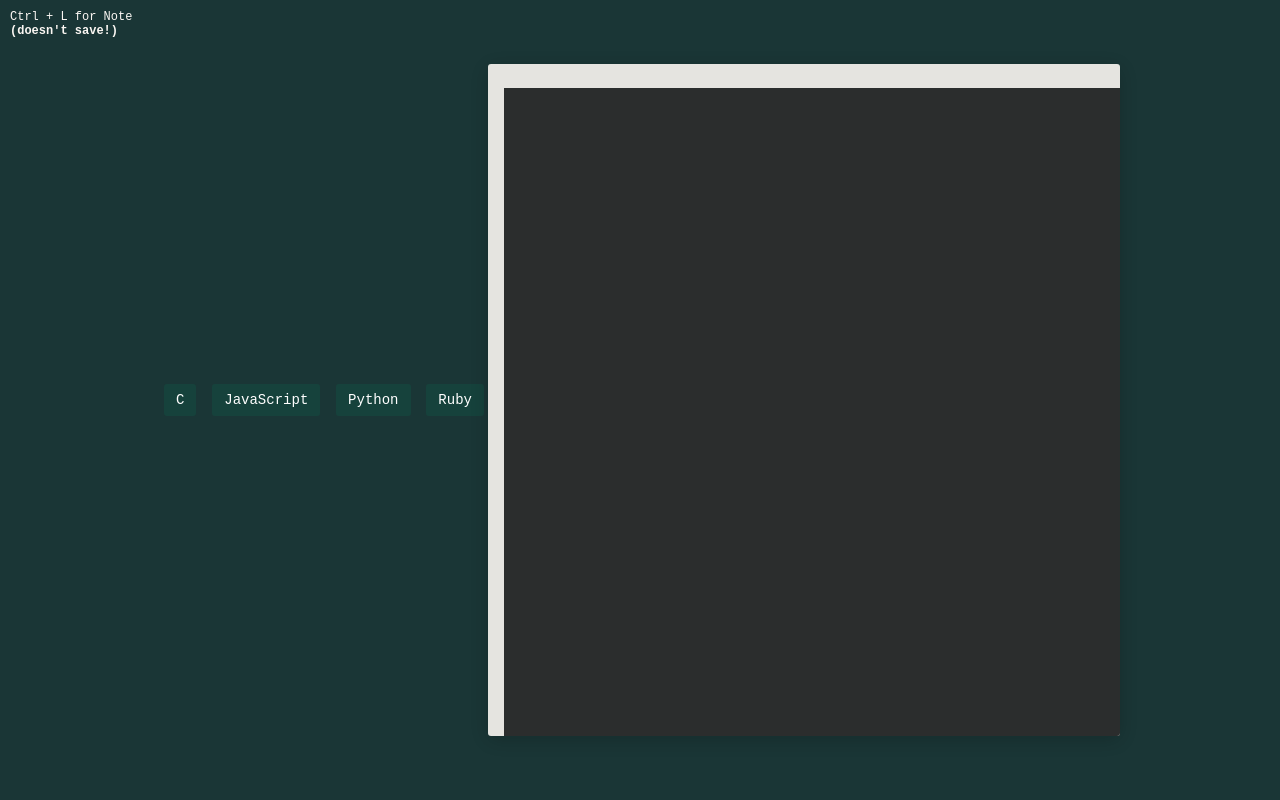
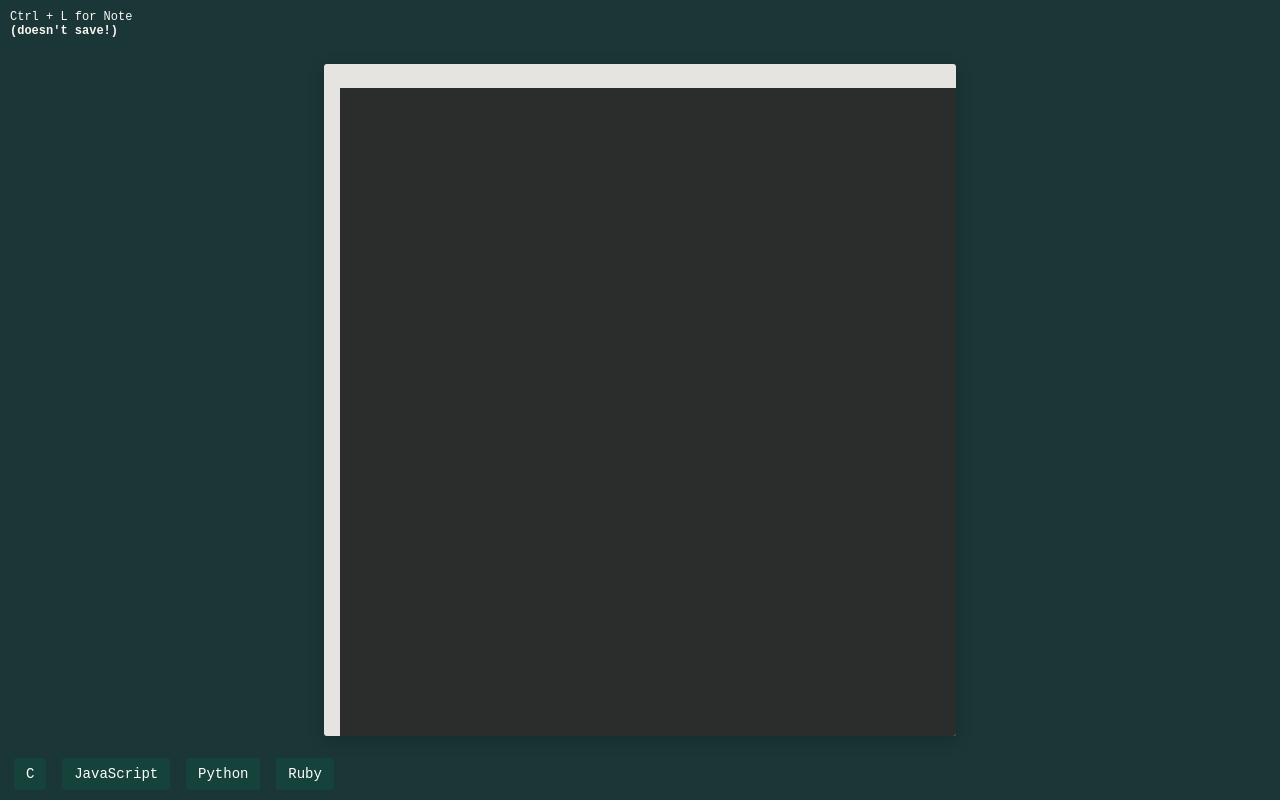
Before and after one commit to AniKrisn/note, a plain HTML site: page index.html in a window 1280 px wide. Drawn offline with nearby package versions, Linux system fonts and the light colour scheme.

Commit message:
buttons to bottom

```diff
--- a/index.html
+++ b/index.html
@@ -86,6 +86,12 @@
 
         .lang-button.active {
             background-color: #137a6e86;
+        }
+
+        .button-container {
+            position: absolute;
+            bottom: 10px;
+            left: 10px;
         }
 
     </style>
```
